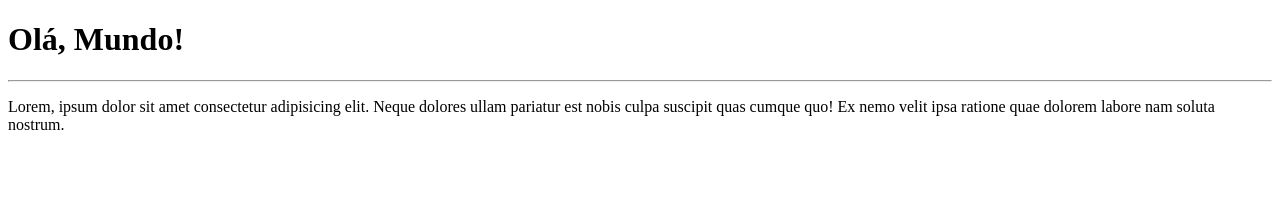
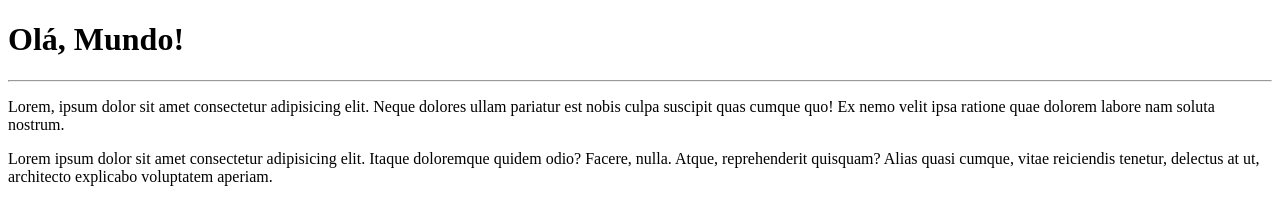
Before and after one commit to LFernandoCavalcante/Curso-Git-e-Github, a plain HTML site: page site-exemplo/index.html in a window 1280 px wide. Drawn offline with Linux system fonts and the light colour scheme.

Commit message:
adicionei um parágrafo

```diff
--- a/site-exemplo/index.html
+++ b/site-exemplo/index.html
@@ -9,5 +9,6 @@
     <h1>Olá, Mundo!</h1>
     <hr>
     <p>Lorem, ipsum dolor sit amet consectetur adipisicing elit. Neque dolores ullam pariatur est nobis culpa suscipit quas cumque quo! Ex nemo velit ipsa ratione quae dolorem labore nam soluta nostrum.</p>
+    <p>Lorem ipsum dolor sit amet consectetur adipisicing elit. Itaque doloremque quidem odio? Facere, nulla. Atque, reprehenderit quisquam? Alias quasi cumque, vitae reiciendis tenetur, delectus at ut, architecto explicabo voluptatem aperiam.</p>
 </body>
 </html>
```
